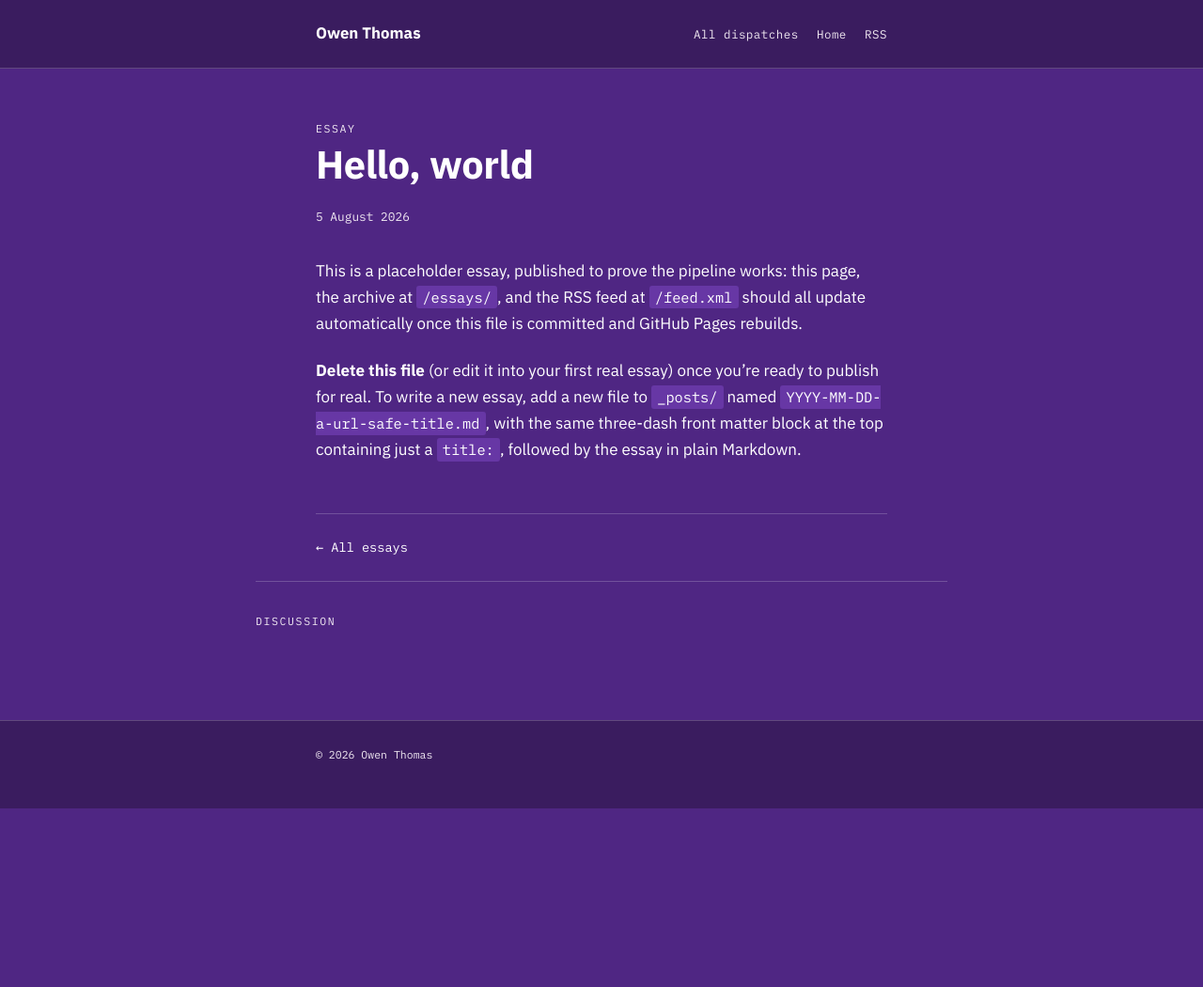
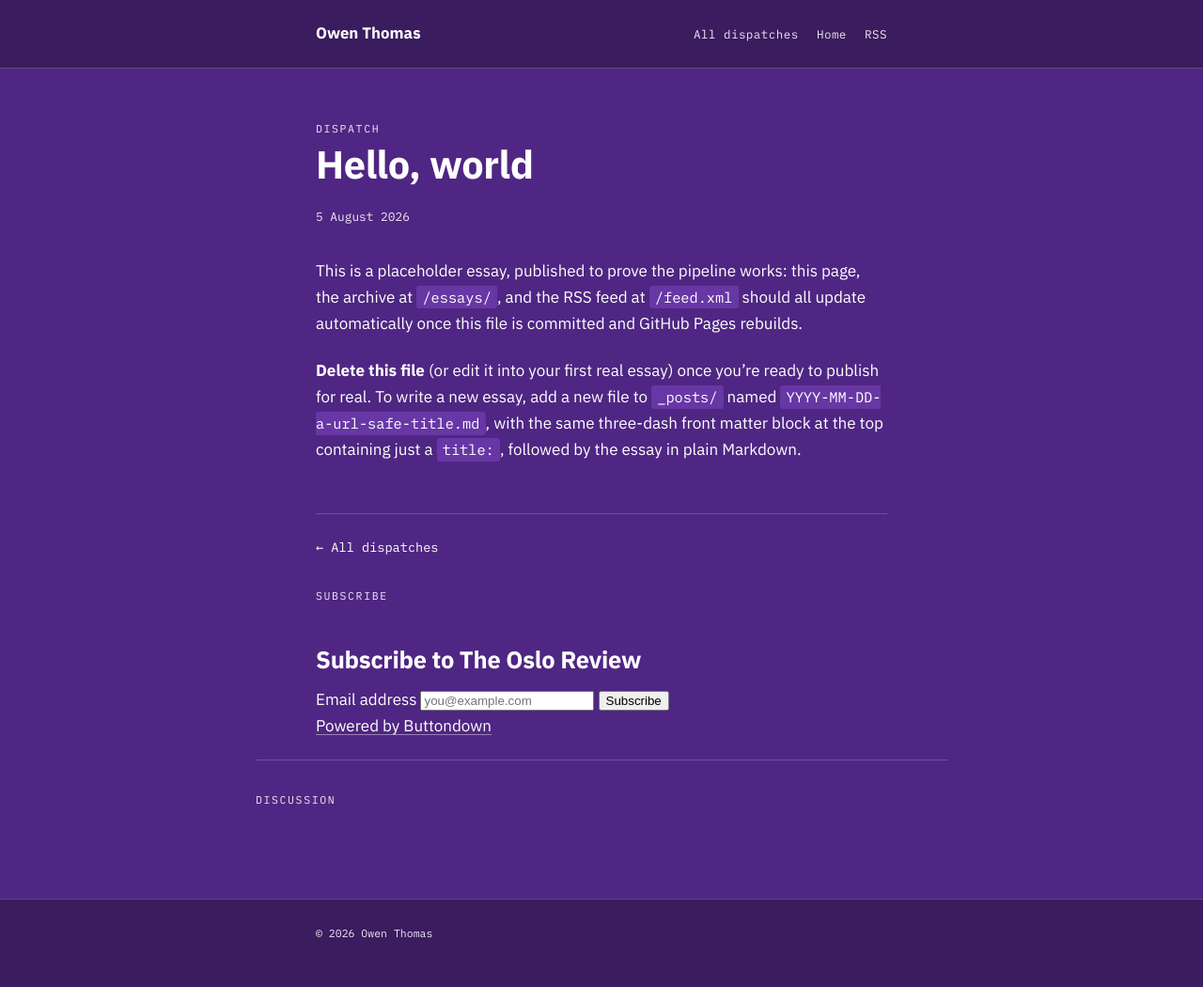
Before and after one commit to OwenThomas/personal-website, a Jekyll site: the page built from _posts/2026-08-05-hello-world.md, in a window 1280 px wide. Shown: the whole page at 94% size. Built offline with Jekyll 4.4.1, drawn with Linux system fonts in a browser that asks for light colours; comment, search, counter and statistics services are not loaded; before the commit the page ends 900 px from its top, so only the background shows below that.

Commit message:
Modify post layout and add subscription section
Updated the layout to reflect 'Dispatch' instead of 'Essay' and added a subscription section with a form for email sign-up.

```diff
--- a/_layouts/post.html
+++ b/_layouts/post.html
@@ -3,7 +3,7 @@ layout: default
 ---
 <article class="wrap">
   <div class="post-header">
-    <span class="eyebrow">Essay</span>
+    <span class="eyebrow">Dispatch</span>
     <h1>{{ page.title }}</h1>
     <p class="post-meta">{{ page.date | date: "%-d %B %Y" }}</p>
   </div>
@@ -13,9 +13,22 @@ layout: default
   </div>
 
   <div class="post-footer-nav">
-    <a href="/essays/">&larr; All essays</a>
+    <a href="/dispatches/">&larr; All dispatches</a>
   </div>
 </article>
+
+<div class="subscribe-section wrap">
+  <span class="eyebrow">Subscribe</span>
+  <h2>Subscribe to The Oslo Review</h2>
+  <!-- TODO — replace YOUR-BUTTONDOWN-USERNAME below with your real Buttondown username. -->
+  <form action="https://buttondown.com/api/emails/embed-subscribe/YOUR-BUTTONDOWN-USERNAME" method="post" class="subscribe-form">
+    <label for="bd-email-post" class="sr-only">Email address</label>
+    <input type="email" id="bd-email-post" name="email" placeholder="you@example.com" required autocomplete="email">
+    <input type="hidden" name="embed" value="1">
+    <input type="submit" value="Subscribe">
+    <p class="powered-by"><a href="https://buttondown.com" target="_blank" rel="noopener">Powered by Buttondown</a></p>
+  </form>
+</div>
 
 <div class="comments-section wrap">
   <span class="eyebrow">Discussion</span>
```
